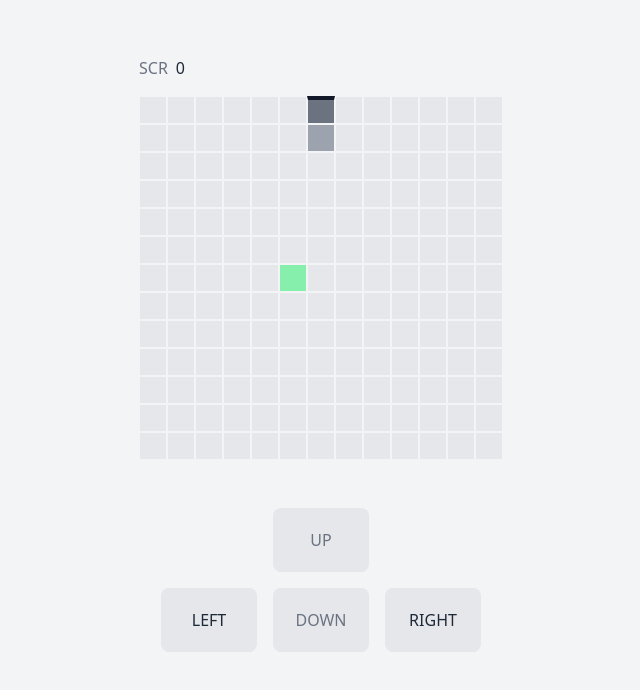
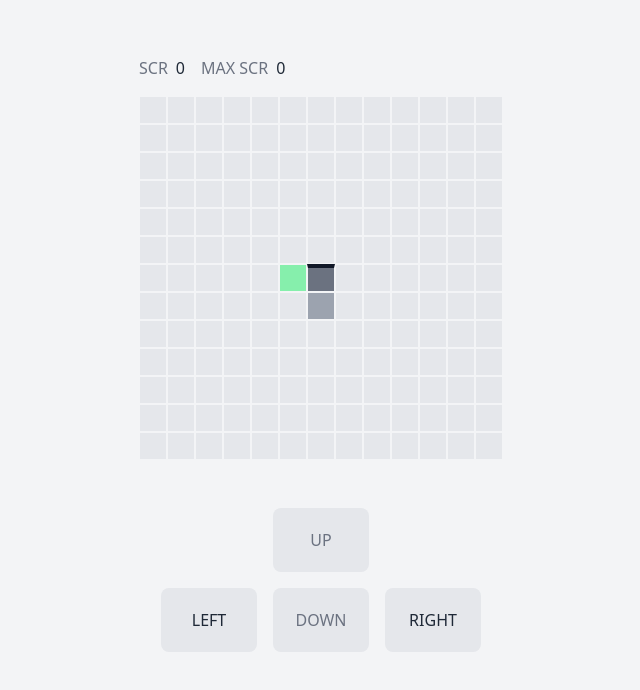
Before and after one commit to eyenalxai/snake, a React (Vite) app: page / in a window 1280 px wide. Shown: the top 690 px of the page, without its empty margins (319-959 px from the left). Built offline with nearby package versions, Linux system fonts and the light colour scheme.

Commit message:
feat: add max score, save it to local storage

```diff
--- a/src/App.tsx
+++ b/src/App.tsx
@@ -4,7 +4,7 @@ import { Direction, Position } from "./type"
 import {
   checkBodyCollision,
   decreaseSpeed,
-  generateFruitPosition,
+  generateFruitPosition, getScoreFromLocalStorage,
   updateBody,
   updatePosition,
   wasdListener
@@ -12,7 +12,7 @@ import {
 import { Playfield } from "./component/playfield/Playfield"
 import { Controls } from "./component/controls/Controls"
 import { Container } from "./component/Container"
-import { STARTING_HEAD_POSITION, STARTING_SNAKE_SIZE, STARTING_SPEED } from "./config"
+import { LOCALSTORE_MAX_SCORE, STARTING_HEAD_POSITION, STARTING_SNAKE_SIZE, STARTING_SPEED } from "./config"
 import { Menu } from "./component/menu/Menu"
 
 export function App() {
@@ -33,7 +33,8 @@ export function App() {
   const [speed, setSpeed] = useState(STARTING_SPEED)
   const [snakeSize, setSnakeSize] = useState(STARTING_SNAKE_SIZE)
 
-  const [score, setScore] = useState(0)
+  const [score, setScore] = useState<number>(0)
+  const [maxScore, setMaxScore] = useState<number>(getScoreFromLocalStorage())
 
   const playfieldRef = useRef<HTMLDivElement>(null)
 
@@ -45,14 +46,20 @@ export function App() {
 
     setSpeed(STARTING_SPEED)
     setSnakeSize(STARTING_SNAKE_SIZE)
+
     setScore(0)
+    setMaxScore(getScoreFromLocalStorage())
 
     setIsCollision(false)
   }
 
   useEffect(() => {
     const interval = setInterval(() => {
-      if (checkBodyCollision(snakeBody, updatePosition(direction, headPosition))) setIsCollision(true)
+      if (checkBodyCollision(snakeBody, updatePosition(direction, headPosition))) {
+        setIsCollision(true)
+        if (score > maxScore) localStorage.setItem(LOCALSTORE_MAX_SCORE, String(score))
+      }
+
       if (!isCollision) {
         setHeadPosition(updatePosition(direction, headPosition))
         setSnakeBody(updateBody(snakeBody, headPosition, snakeSize))
@@ -69,11 +76,11 @@ export function App() {
     window.addEventListener("keypress", (e) => wasdListener(e, directionRef, setDirectionRef))
 
     return () => clearInterval(interval)
-  }, [direction, isCollision, fruitPosition, headPosition, snakeBody, snakeSize, speed])
+  }, [direction, isCollision, fruitPosition, headPosition, snakeBody, snakeSize, speed, score, maxScore])
 
   return (
     <Container>
-      <Menu score={score} isCollision={isCollision} restart={() => restart()} />
+      <Menu score={score} maxScore={maxScore} isCollision={isCollision} restart={() => restart()} />
 
       <Playfield
         ref={playfieldRef}
--- a/src/component/menu/Menu.tsx
+++ b/src/component/menu/Menu.tsx
@@ -3,14 +3,15 @@ import { Restart } from "./Restart"
 
 interface MenuProps {
   score: number
+  maxScore: number
   isCollision: boolean
   restart: () => void
 }
 
-export function Menu({ score, isCollision, restart }: MenuProps) {
+export function Menu({ score, maxScore, isCollision, restart }: MenuProps) {
   return (
     <div className="flex justify-between h-10">
-      <Score score={score} />
+      <Score score={score} maxScore={maxScore} />
       <Restart isCollision={isCollision} restart={restart} />
     </div>
   )
--- a/src/component/menu/Score.tsx
+++ b/src/component/menu/Score.tsx
@@ -1,8 +1,10 @@
-export function Score({ score }: { score: number }) {
+export function Score({ score, maxScore }: { score: number, maxScore: number }) {
   return (
     <div className="flex">
       <p className="mr-2 text-gray-500">SCR</p>
       <p className="text-gray-800 dark:text-gray-300">{score}</p>
+      <p className="ml-4 text-gray-500">MAX SCR</p>
+      <p className="ml-2 text-gray-800 dark:text-gray-300">{maxScore}</p>
     </div>
   )
 }
--- a/src/config.ts
+++ b/src/config.ts
@@ -8,3 +8,5 @@ export const STARTING_SNAKE_SIZE = 1
 export const STARTING_SPEED = 400
 export const MIN_SPEED = 40
 export const SPEED_STEP = MIN_SPEED / 8
+
+export const LOCALSTORE_MAX_SCORE = "max-score"
--- a/src/util.ts
+++ b/src/util.ts
@@ -1,6 +1,6 @@
 import { isEqual, random } from "lodash"
 import { MutableRefObject } from "react"
-import { DIMENSIONS, MIN_SPEED, SPEED_STEP } from "./config"
+import { DIMENSIONS, LOCALSTORE_MAX_SCORE, MIN_SPEED, SPEED_STEP } from "./config"
 import { Direction, Position } from "./type"
 
 export function decreaseSpeed(speed: number): number {
@@ -139,3 +139,9 @@ export function wasdListener(
     }
   }
 }
+
+export function getScoreFromLocalStorage(): number {
+  const score = localStorage.getItem(LOCALSTORE_MAX_SCORE)
+  if (score) return Number(score)
+  return 0
+}
```
